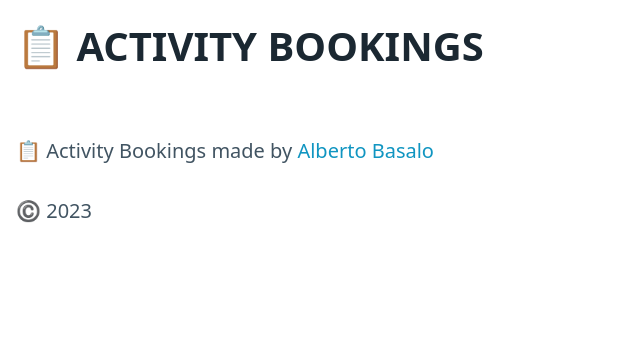
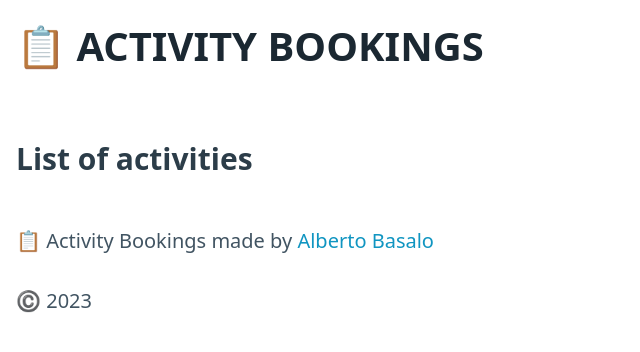
Before and after one commit to TrainingITCourses/minsait-ng_dev-23_03, an Angular app: page / in a window 1280 px wide. Shown: the top 352 px of the page, without its empty margins (0-640 px from the left). Built offline with nearby package versions, Linux system fonts and the light colour scheme.

Commit message:
feat: data

```diff
--- a/src/app/app.component.html
+++ b/src/app/app.component.html
@@ -1,2 +1,5 @@
 <app-header title="{{ appTitle }}"></app-header>
+<main>
+  <h3>List of activities</h3>
+</main>
 <app-footer [appName]="appTitle"></app-footer>
```
Also changed, not shown: src/app/data/activity.type.ts (added, +28 -0 lines), src/app/data/app.data.ts (renamed from database/app.data.ts).
